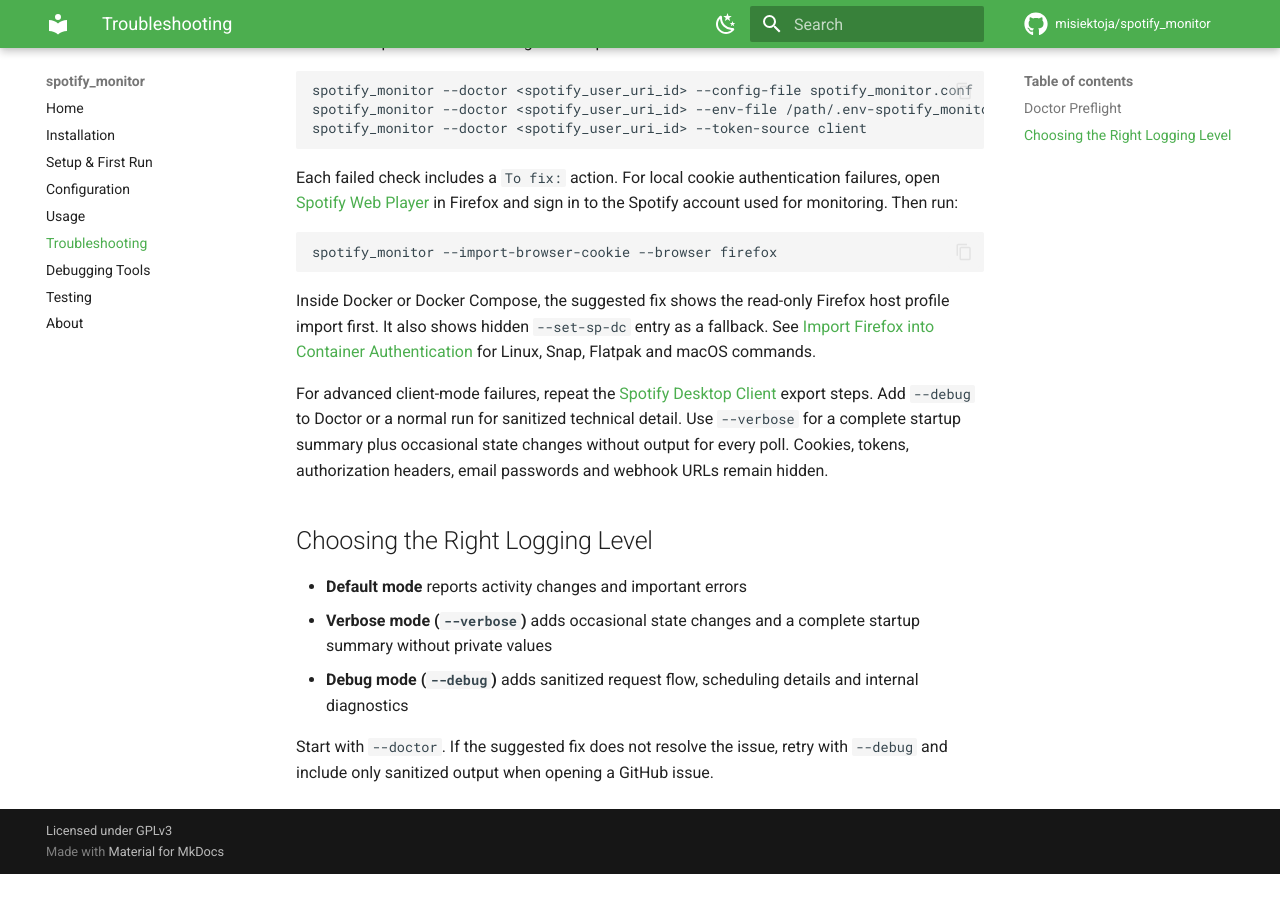
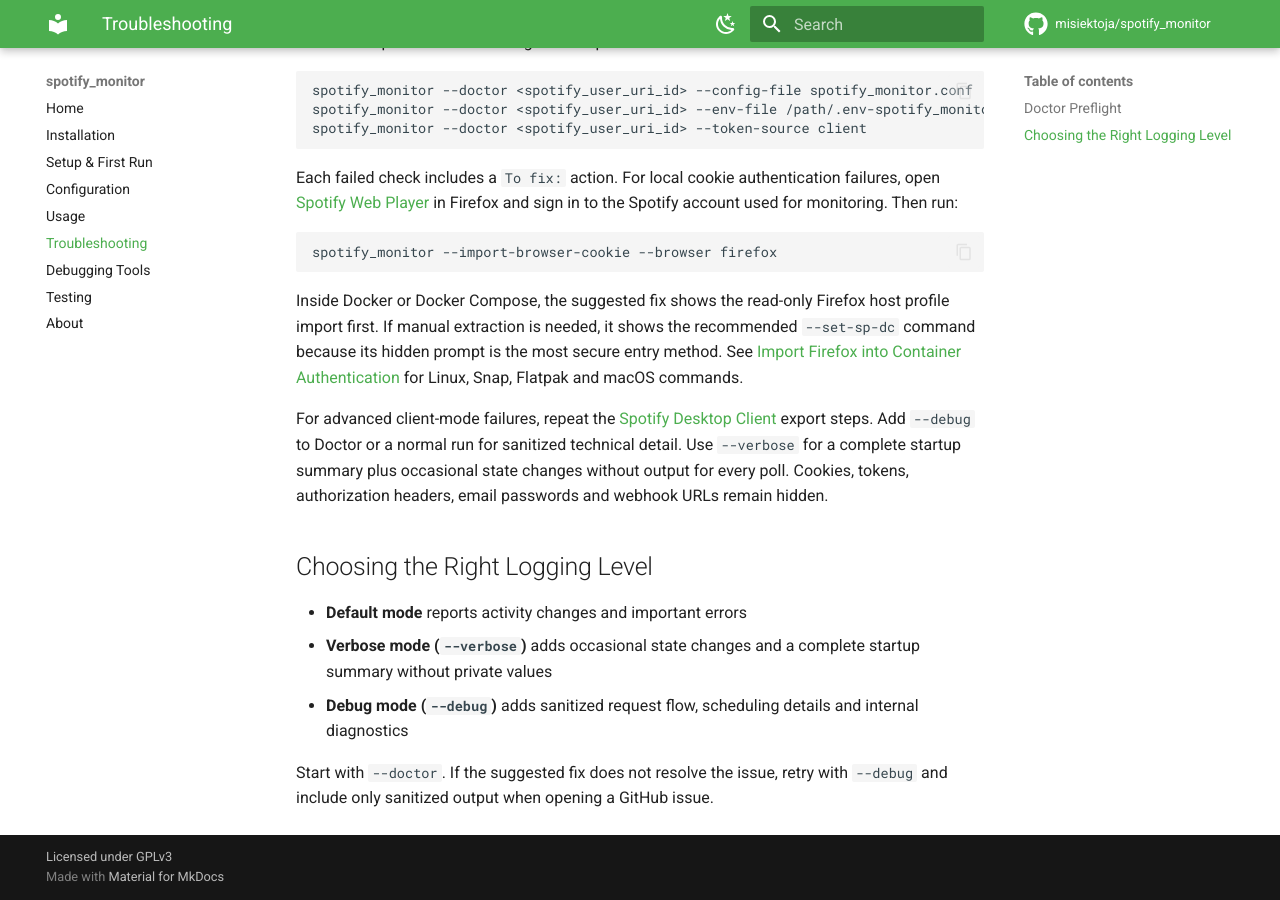
Before and after one commit to misiektoja/spotify_monitor, an MkDocs documentation site: the page built from docs/troubleshooting.md, in a window 1280 px wide and 900 px high, scrolled down 1190 px. Built offline with MkDocs 1.6.1 and Material for MkDocs 9.7.7, drawn with Linux system fonts in a browser that asks for light colours; comment, search, counter and statistics services are not loaded; before the commit the page ends 2064 px from its top, so only the background shows below that.

Commit message:
docs: recommend secure cookie recovery

````diff
--- a/docs/troubleshooting.md
+++ b/docs/troubleshooting.md
@@ -47,7 +47,7 @@
 spotify_monitor --import-browser-cookie --browser firefox
 ```
 
-Inside Docker or Docker Compose, the suggested fix shows the read-only Firefox host profile import first. It also shows hidden `--set-sp-dc` entry as a fallback. See [Import Firefox into Container Authentication](usage.md#import-firefox-into-container-authentication) for Linux, Snap, Flatpak and macOS commands.
+Inside Docker or Docker Compose, the suggested fix shows the read-only Firefox host profile import first. If manual extraction is needed, it shows the recommended `--set-sp-dc` command because its hidden prompt is the most secure entry method. See [Import Firefox into Container Authentication](usage.md#import-firefox-into-container-authentication) for Linux, Snap, Flatpak and macOS commands.
 
 For advanced client-mode failures, repeat the [Spotify Desktop Client](configuration.md#spotify-desktop-client) export steps. Add `--debug` to Doctor or a normal run for sanitized technical detail. Use `--verbose` for a complete startup summary plus occasional state changes without output for every poll. Cookies, tokens, authorization headers, email passwords and webhook URLs remain hidden.
 
````
